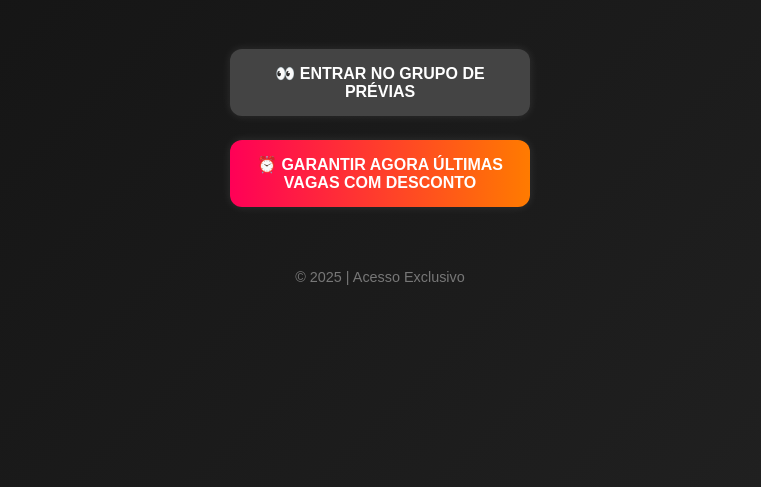
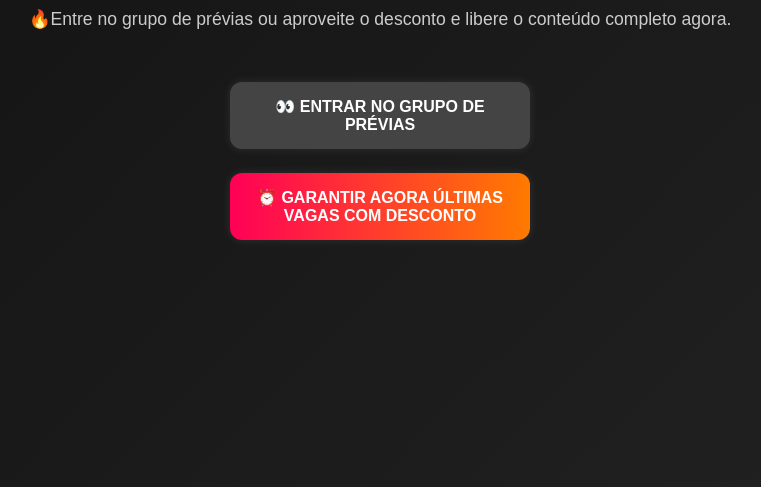
Before and after one commit to Ghoubix7/GrupoExclusivo, a plain HTML site: page index.html in a window 1280 px wide. Shown: the part 313-800 px from the top of the page, without its empty margins (260-1021 px from the left). Drawn offline with Linux system fonts and the light colour scheme.

Commit message:
Update index.html

```diff
--- a/index.html
+++ b/index.html
@@ -75,7 +75,7 @@
 </head>
 <body>
   <h1>🔥 Acesso Exclusivo 🔥</h1>
-  <p>Entre no grupo de prévias ou garanta agora o acesso vitalício com desconto especial!</p>
+  <p>🔥Entre no grupo de prévias ou aproveite o desconto e libere o conteúdo completo agora.</p>
 
   <a href="https://t.me/VazadosDefamosasGostosas" class="btn btn-preview" target="_blank">
     👀 Entrar no Grupo de Prévias
@@ -85,7 +85,6 @@
     ⏰ Garantir agora últimas vagas com desconto
   </a>
 
-  <footer>© 2025 | Acesso Exclusivo</footer>
 
   <!-- Pixel Meta -->
   <script>
```
